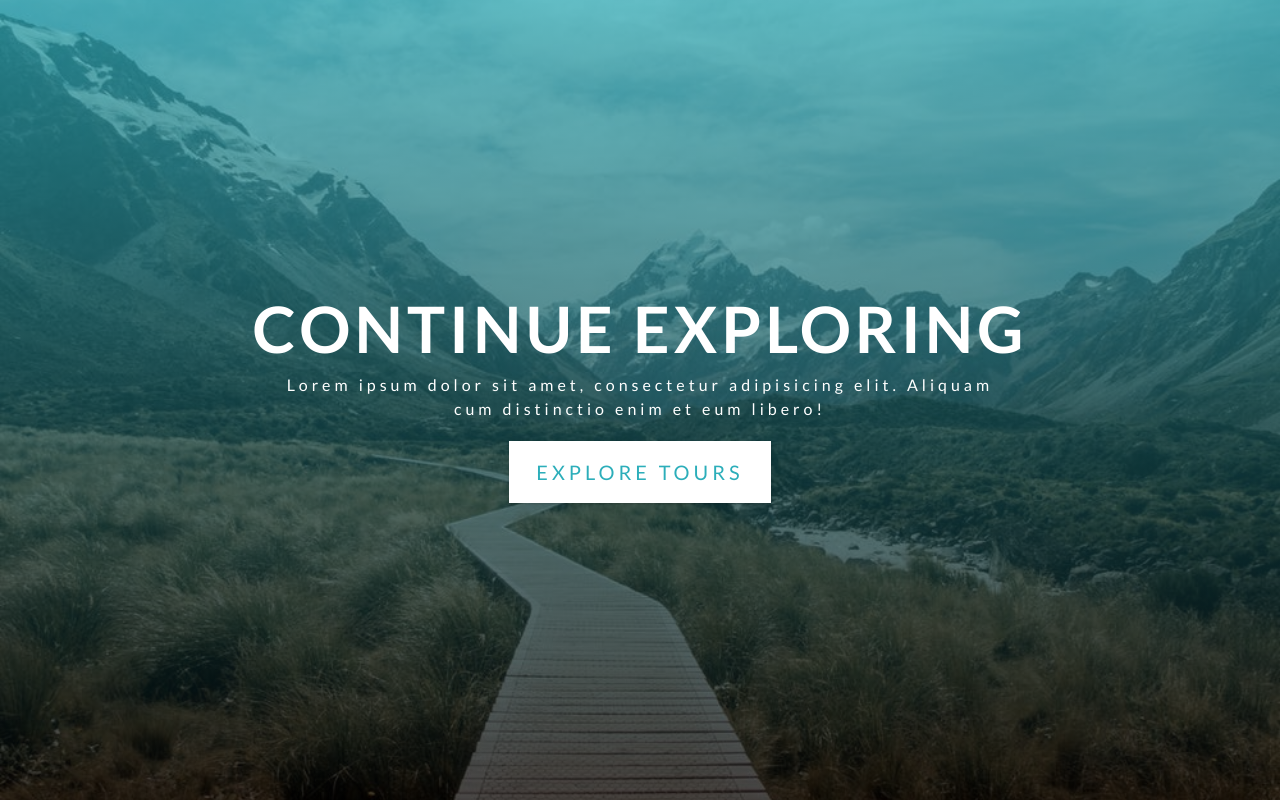
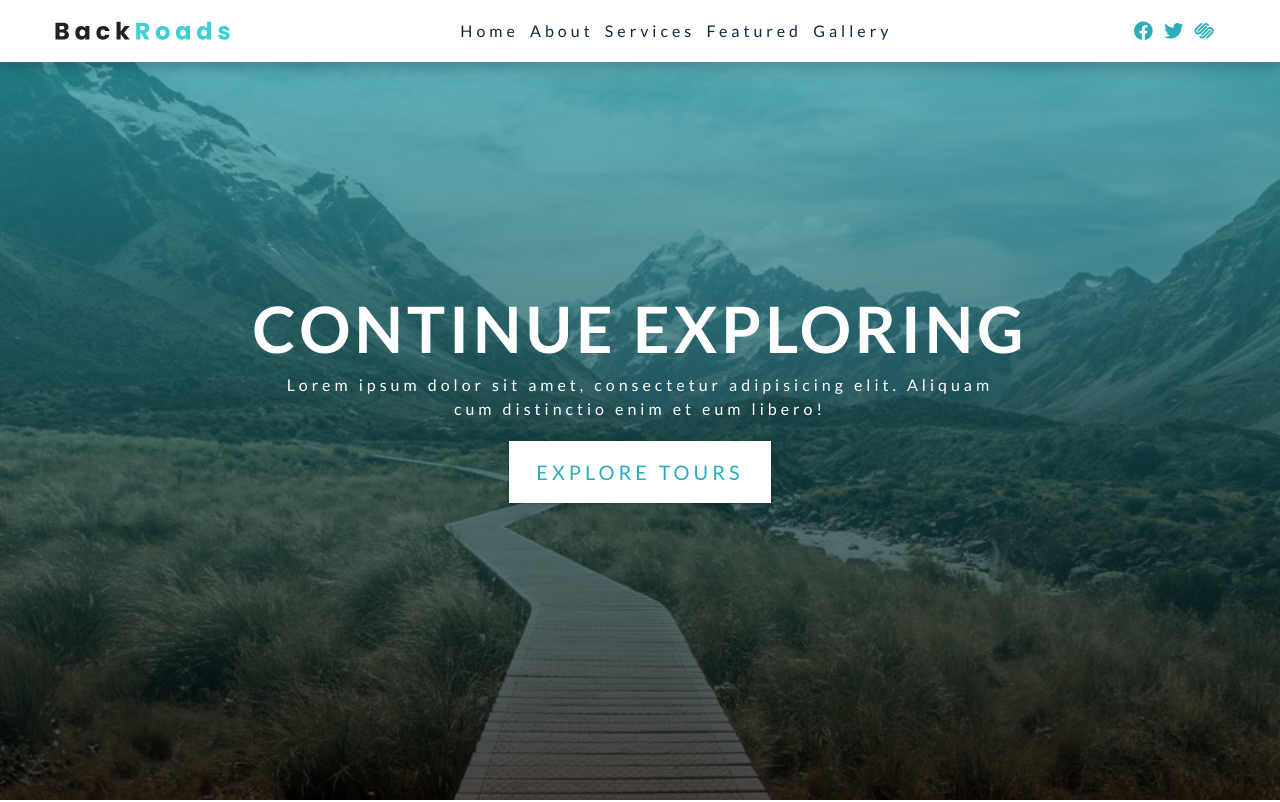
Before and after one commit to devgithinji/backroads, a plain HTML site: page index.html in a window 1280 px wide. Shown: the top 802 px of the page. Drawn offline with Linux system fonts and the light colour scheme.

Commit message:
navbar section

```diff
--- a/css/styles.css
+++ b/css/styles.css
@@ -74,15 +74,10 @@ a {
     text-decoration: none;
 }
 
-img {
+img:not(.nav-logo) {
     width: 100%;
     display: block;
 }
-
-/* img:not(.nav-logo) {
-  width: 100%;
-  display: block;
-} */
 
 h1,
 h2,
@@ -200,6 +195,126 @@ p {
 Navbar
 ===============
 */
+.navbar {
+    position: fixed;
+    top: 0;
+    left: 0;
+    width: 100%;
+    background: var(--clr-white);
+    box-shadow: var(--dark-shadow);
+    z-index: 2;
+}
+
+.nav-icons {
+    display: none;
+}
+
+.nav-center {
+    width: 100%;
+    max-width: 1170px;
+    margin: 0 auto;
+}
+
+.nav-header {
+    display: flex;
+    justify-content: space-between;
+    align-items: center;
+    padding: 1rem 2rem;
+}
+
+.nav-toggle {
+    background: transparent;
+    border: transparent;
+    font-size: 1.5rem;
+    color: var(--clr-primary-5);
+    cursor: pointer;
+    transition: var(--transition);
+}
+
+.nav-toggle:hover {
+    transform: scale(1.2);
+}
+
+.nav-link {
+    display: block;
+    padding: 1rem 2rem;
+    text-transform: capitalize;
+    letter-spacing: var(--spacing);
+    transition: var(--transition);
+    color: var(--clr-grey-1);
+    cursor: pointer;
+    font-size: 1rem;
+}
+
+.nav-link:hover {
+    color: var(--clr-primary-1);
+    background: var(--clr-primary-8);
+    padding-left: 2.25rem;
+}
+
+/*280px*/
+.nav-links {
+    height: 0;
+    overflow: hidden;
+    transition: var(--transition);
+}
+
+.show-links {
+    height: 280px;
+}
+
+@media screen and (min-width: 992px) {
+    .navbar{
+        padding: 1rem 2rem;
+    }
+    /*    hide toggle btn*/
+    .nav-toggle {
+        display: none;
+    }
+
+    .nav-center {
+        display: flex;
+        justify-content: space-between;
+        align-items: center;
+        flex-wrap: wrap;
+    }
+
+    .nav-links {
+        height: auto;
+        display: flex;
+    }
+
+    .nav-header {
+        padding: 0;
+    }
+
+    .nav-link {
+        padding: 0;
+        margin-right: 0.7rem;
+    }
+
+    .nav-link:hover {
+        padding: 0;
+        color: var(--clr-primary-5);
+        background: transparent;
+    }
+
+    .nav-icons {
+        display: flex;
+    }
+
+    .nav-icon{
+        margin-right: 0.7rem;
+        color: var(--clr-primary-5);
+        font-size: 1.2rem;
+        transition: var(--transition);
+    }
+
+    .nav-icon:hover{
+        color: var(--clr-primary-8);
+    }
+}
+
 /*
 ===============
 Hero
@@ -634,7 +749,7 @@ Footer
     color: var(--clr-primary-5);
 }
 
-.copyright{
+.copyright {
     text-transform: capitalize;
     letter-spacing: var(--spacing);
     color: var(--clr-white);
--- a/index.html
+++ b/index.html
@@ -19,6 +19,72 @@
 <!-- header  -->
 <header id="home">
     <!--      navbar-->
+    <nav class="navbar">
+        <div class="nav-center">
+            <!--    nav header-->
+            <div class="nav-header">
+                <img src="./images/logo.svg" class="nav-logo" alt="logo">
+                <button type="button" class="nav-toggle" id="nav-toggle">
+                    <i class="fas fa-bars"></i>
+                </button>
+            </div>
+            <!--            end of nav header-->
+            <!--header links-->
+            <ul class="nav-links" id="nav-links">
+                <!--single link-->
+                <li>
+                    <a href="#home" class="nav-link scroll-link">home</a>
+                </li>
+                <!--        end of link-->
+                <!--single link-->
+                <li>
+                    <a href="#about" class="nav-link scroll-link">about</a>
+                </li>
+                <!--        end of link-->
+                <!--single link-->
+                <li>
+                    <a href="#services" class="nav-link scroll-link">services</a>
+                </li>
+                <!--        end of link-->
+                <!--single link-->
+                <li>
+                    <a href="#featured" class="nav-link scroll-link">featured</a>
+                </li>
+                <!--        end of link-->
+                <!--single link-->
+                <li>
+                    <a href="#gallery" class="nav-link scroll-link">gallery</a>
+                </li>
+                <!--        end of link-->
+            </ul>
+            <!--    end of header links-->
+            <!--            nav icons-->
+            <ul class="nav-icons">
+                <!--single icon-->
+                <li>
+                    <a href="https://facebook.com" target="_blank" class="nav-icon">
+                        <i class="fab fa-facebook"></i>
+                    </a>
+                </li>
+                <!--end of single icon-->
+                <!--single icon-->
+                <li>
+                    <a href="https://twitter.com" target="_blank" class="nav-icon">
+                        <i class="fab fa-twitter"></i>
+                    </a>
+                </li>
+                <!--end of single icon-->
+                <!--single icon-->
+                <li>
+                    <a href="https://squarespace.com" target="_blank" class="nav-icon">
+                        <i class="fab fa-squarespace"></i>
+                    </a>
+                </li>
+                <!--end of single icon-->
+            </ul>
+            <!--         end of nav icons-->
+        </div>
+    </nav>
     <!--    hero-->
     <div class="hero">
         <div class="hero-banner">
@@ -108,7 +174,7 @@
 <section class="section" id="featured">
     <!--    title-->
     <div class="section-title">
-        <h2>our <span>services</span></h2>
+        <h2>featured <span>tours</span></h2>
     </div>
     <div class="section-center featured-center">
         <!--        single tour-->
@@ -233,7 +299,7 @@
 <!-- end of contact -->
 
 <!-- gallery  -->
-<div class="gallery">
+<div class="gallery" id="gallery">
     <div class="gallery-center">
         <!--single item-->
         <article class="gallery-img-container">
```
